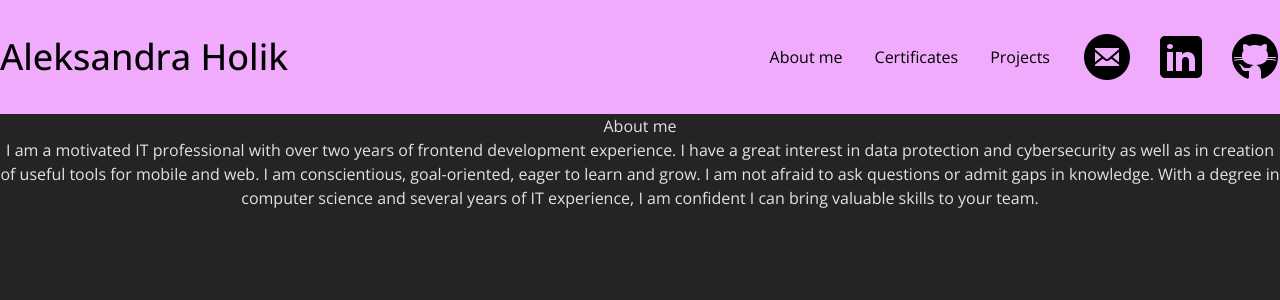
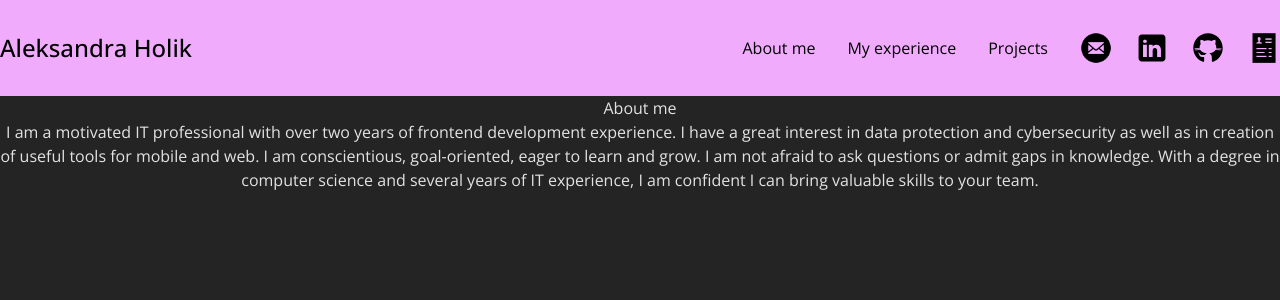
Before and after one commit to rarmand/portfolio, a React (Vite) app: page / in a window 1280 px wide. Shown: the top 300 px of the page. Built offline with nearby package versions, Linux system fonts and the light colour scheme.

Commit message:
added links to Header and resume

```diff
--- a/src/components/Header.tsx
+++ b/src/components/Header.tsx
@@ -1,12 +1,13 @@
 import LinkedInIcon from "../assets/icons/linkedin_icon.svg";
 import GithubIcon from "../assets/icons/github_icon.svg";
 import MailIcon from "../assets/icons/mail_icon.png";
+import ResumeIcon from "../assets/icons/resume_icon.png";
 
 function Header() {
   return (
     <header className='bg-fuchsia-300 text-black'>
       <div className='container mx-auto flex flex-row items-center justify-between py-8'>
-        <h1 className='flex text-4xl'>Aleksandra Holik</h1>
+        <h1 className='flex text-2xl'>Aleksandra Holik</h1>
         <div className='flex flex-row items-center gap-8'>
           <nav>
             <ul className='flex flex-row gap-8'>
@@ -14,7 +15,7 @@ function Header() {
                 <a href='#about'>About me</a>
               </li>
               <li>
-                <a href='#certificates'>Certificates</a>
+                <a href='#experience'>My experience</a>
               </li>
               <li>
                 <a href='#projects'>Projects</a>
@@ -25,23 +26,56 @@ function Header() {
           <nav className=''>
             <ul className='flex flex-row gap-6'>
               <li>
-                <img width='50' height='50' src={MailIcon} alt='Mail contact' />
+                <a target='_blank' href='mailto:holik.alek@gmail.com'>
+                  <img
+                    width='32'
+                    height='32'
+                    src={MailIcon}
+                    alt='Mail contact'
+                  />
+                </a>
               </li>
               <li>
+                <a
+                  target='_blank'
+                  rel='noopener noreferrer'
+                  href='https://www.linkedin.com/in/aleksandra-holik/'
+                >
                   <img
-                  width='50'
-                  height='50'
+                    width='32'
+                    height='32'
                     src={LinkedInIcon}
                     alt='LinkedIn profile'
                   />
+                </a>{" "}
               </li>
               <li>
+                <a
+                  target='_blank'
+                  rel='noopener noreferrer'
+                  href='https://github.com/rarmand'
+                >
                   <img
-                  width='50'
-                  height='50'
+                    width='32'
+                    height='32'
                     src={GithubIcon}
                     alt='Github profile'
                   />
+                </a>
+              </li>
+              <li>
+                <a
+                  target='_blank'
+                  href='/resume/CV_Holik_Aleksandra.pdf'
+                  download
+                >
+                  <img
+                    width='32'
+                    height='32'
+                    src={ResumeIcon}
+                    alt='Resume PDF file'
+                  />
+                </a>
               </li>
             </ul>
           </nav>
```
Also changed, not shown: src/assets/icons/resume_icon.png (added), 1 other file (tests, documents, lock files or other folders). Lines whose indentation alone changed are shown as unchanged.
